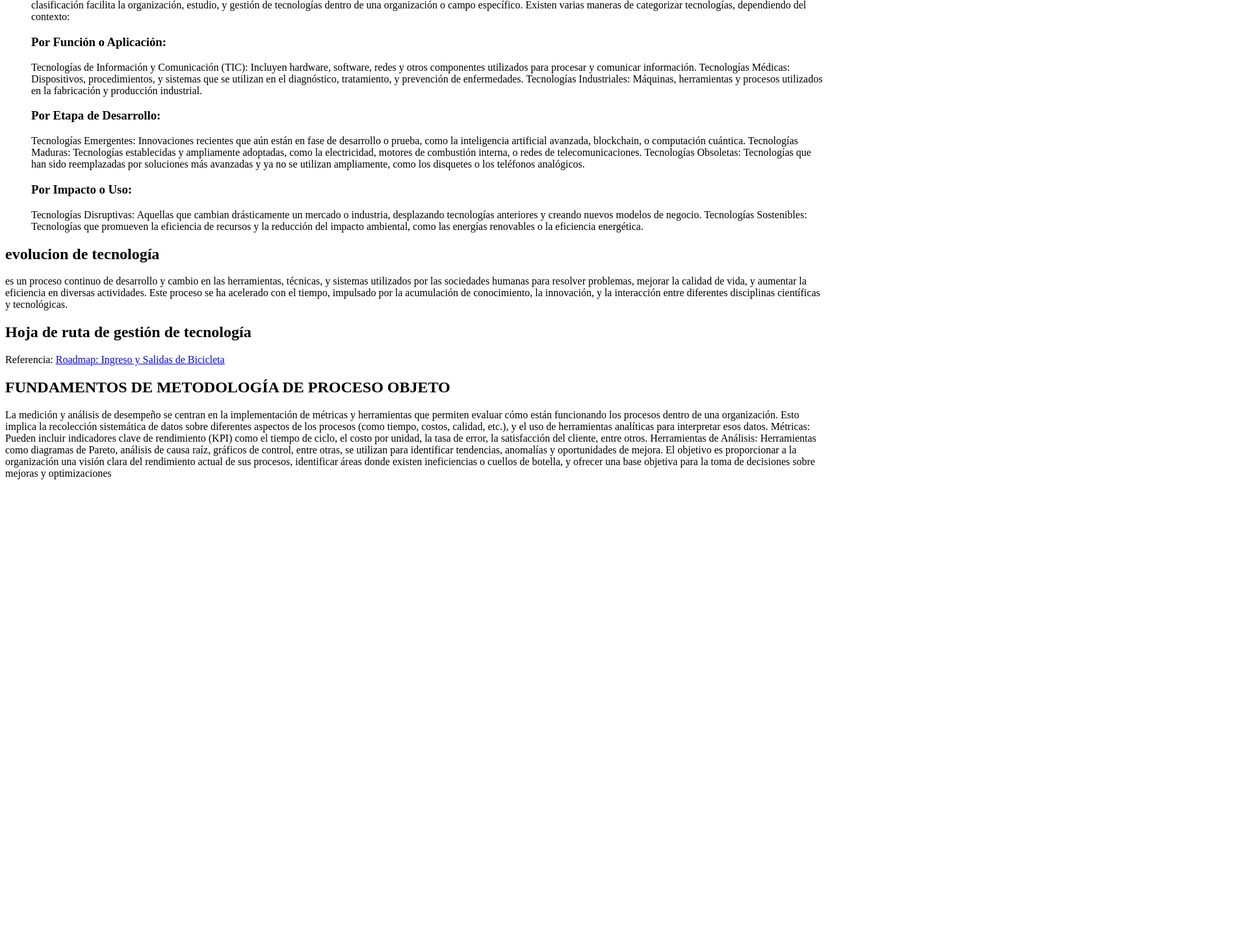
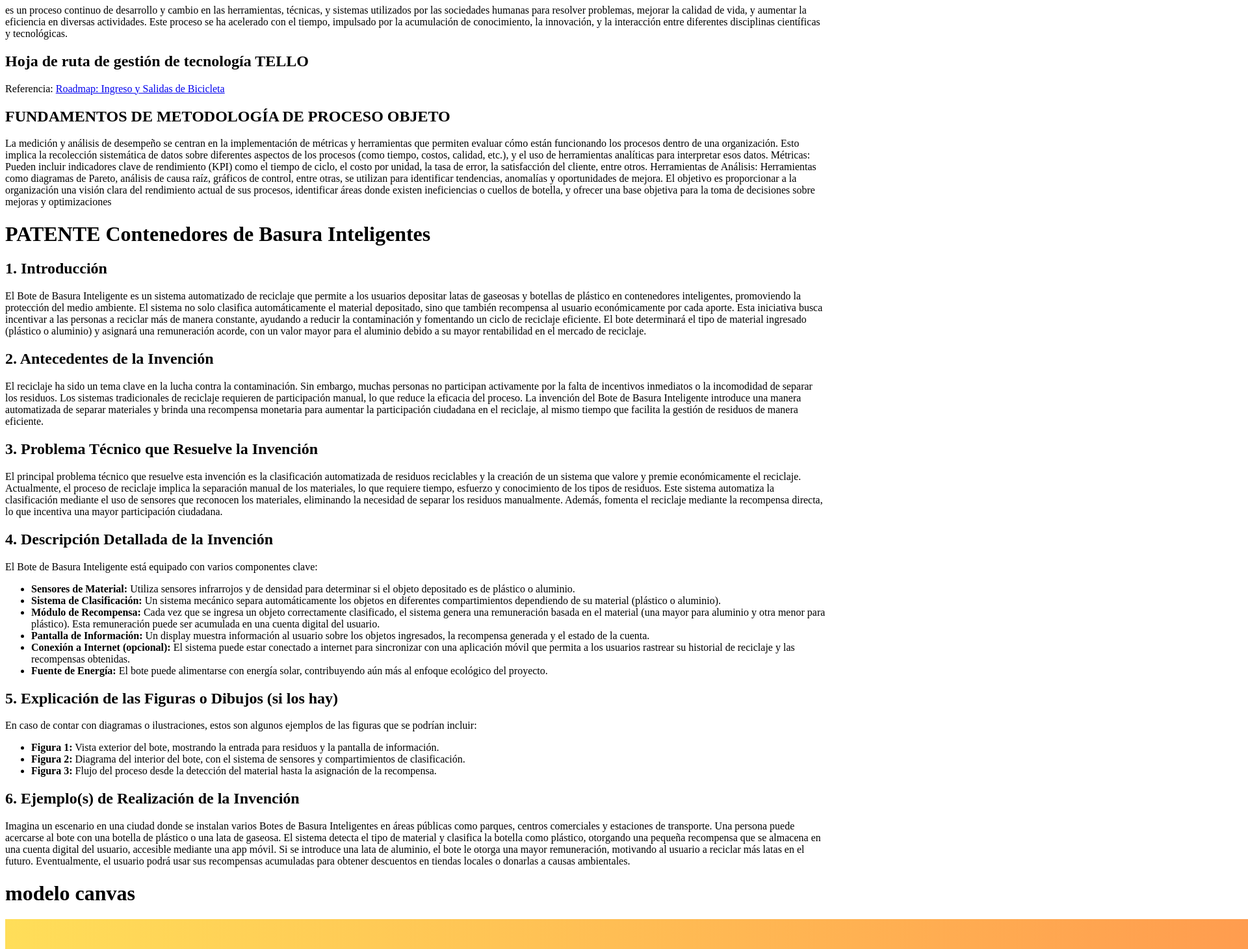
Before and after one commit to OMAR-GABRIEL/gestion_tecnologica2, a plain HTML site: page index.html in a window 1280 px wide. Shown: the part 709-2170 px from the top of the page at 65% size, 1920 px wide, since content can reach past the window. Before the commit the page ends 1463 px from the top, so only its background shows below. Drawn offline with Linux system fonts and the light colour scheme.

Commit message:
Update index.html

```diff
--- a/index.html
+++ b/index.html
@@ -8,55 +8,6 @@
 </head>
 
 <body>
-
-    <p> La ciberseguridad es un aspecto fundamental en la era actual,
-        ya que la tecnología avanza rápidamente y, al mismo tiempo,
-        los hackers se vuelven cada vez más sofisticados en sus herramientas.
-        Por esta razón, es crucial ser más cuidadosos con los datos que manejamos y
-        con la información que compartimos en las redes sociales. Un descuido puede resultar en la pérdida de nuestros
-        datos.
-
-        Podemos comparar la ciberseguridad con la seguridad en nuestro hogar: si mantenemos nuestras
-        puertas y ventanas bien cerradas, los intrusos no podrán entrar. Sin embargo, si dejamos alguna puerta o
-        ventana abierta, alguien no deseado podría colarse. De la misma manera, en el ámbito cibernético, debemos ser
-        extremadamente cuidadosos para no dejar "puertas abiertas" en nuestras cuentas y sistemas.
-    </p>
-
-    <p>
-        es una rama de la informática que se dedica al desarrollo de sistemas y
-        tecnologías capaces de realizar tareas que normalmente requieren inteligencia humana.
-        Estas tareas incluyen el aprendizaje, el razonamiento, la resolución de problemas,
-        la percepción y la comprensión del lenguaje natural.
-    </p>
-<article>
-    <p>
-        <h1>video inteligencia artificial </h1>
-
-        El presenta grandes avances en la conectividad el internet de las cosas interconexión digital de dispositivos en
-        el
-        hogar la oficina y a nivel mundial
-        mediante servicios en la nube donde dispositivos y artefactos se comunican y responden a nuestras instrucciones
-        de voz e inteligencia artificial aplica la
-        creación de máquinas que imitan las funciones cognitivas de los seres humanos esta tecnología se utiliza en
-        varias
-        disciplinas como economía medicina transporte software de videojuegos reconocimiento del habla la robótica que
-        es el diseño y fabricación de robots los robots
-        maquinarias y dispositivos autónomos con comportamientos avanzados y evolutivos las cripto monedas son un tipo
-        de divisa digital que utiliza una tecnología de
-        registro distribuido permite registrar y sincronizar transacciones entre múltiples usuarios
-
-    </p>
-</article>
-
-<article>
-    <h1 > inteligencia artificial jueves noche  </h1>
-    la inteligencia artificial
-     cómo funcionan los nodos y cómo se utilizan en diferentes estructuras y algoritmos es fundamental para
-    resolver problemas complejos de manera eficiente y diseñar sistemas robustos y escalables.
-    La habilidad para manipular y aplicar nodos de manera efectiva es una parte clave del conocimiento y
-    habilidades necesarias en la ingeniería informática
-</article>
-
 
      <h1> DEFINICION DE GESSION DE TECNOLOGIA</h1>
 
@@ -107,7 +58,7 @@
          diferentes disciplinas científicas y tecnológicas.</p>
 
 
-     <h2>Hoja de ruta de gestión de tecnología</h2>
+         <h2>Hoja de ruta de gestión de tecnología TELLO</h2>
          <p>Referencia: <a href="https://trello.com/invite/b/66d7acd491c485a31eb23d8c/ATTI09e85f8e3c20707db17300f12f2b1e3c97314062/roadmap-ingreso-y-salidas-de-bicicleta" target="_blank">Roadmap: Ingreso y Salidas de Bicicleta</a></p>
 
     <h2>FUNDAMENTOS DE METODOLOGÍA DE
@@ -127,6 +78,94 @@
 
         </p>
     </article>
+
+
+
+
+    <h1>PATENTE Contenedores de Basura Inteligentes</h1>
+
+    <h2>1. Introducción</h2>
+    <p>
+        El Bote de Basura Inteligente es un sistema automatizado de reciclaje que permite a los usuarios depositar latas
+        de gaseosas y botellas de plástico en contenedores inteligentes, promoviendo la protección del medio ambiente.
+        El sistema no solo clasifica automáticamente el material depositado, sino que también recompensa al usuario
+        económicamente por cada aporte.
+        Esta iniciativa busca incentivar a las personas a reciclar más de manera constante, ayudando a reducir la
+        contaminación y fomentando un ciclo de reciclaje eficiente. El bote determinará el tipo de material ingresado
+        (plástico o aluminio) y asignará una remuneración acorde, con un valor mayor para el aluminio debido a su mayor
+        rentabilidad en el mercado de reciclaje.
+    </p>
+
+    <h2>2. Antecedentes de la Invención</h2>
+    <p>
+        El reciclaje ha sido un tema clave en la lucha contra la contaminación. Sin embargo, muchas personas no
+        participan activamente por la falta de incentivos inmediatos o la incomodidad de separar los residuos. Los
+        sistemas tradicionales de reciclaje requieren de participación manual, lo que reduce la eficacia del proceso.
+        La invención del Bote de Basura Inteligente introduce una manera automatizada de separar materiales y brinda una
+        recompensa monetaria para aumentar la participación ciudadana en el reciclaje, al mismo tiempo que facilita la
+        gestión de residuos de manera eficiente.
+    </p>
+
+    <h2>3. Problema Técnico que Resuelve la Invención</h2>
+    <p>
+        El principal problema técnico que resuelve esta invención es la clasificación automatizada de residuos
+        reciclables y la creación de un sistema que valore y premie económicamente el reciclaje.
+        Actualmente, el proceso de reciclaje implica la separación manual de los materiales, lo que requiere tiempo,
+        esfuerzo y conocimiento de los tipos de residuos. Este sistema automatiza la clasificación mediante el uso de
+        sensores que reconocen los materiales, eliminando la necesidad de separar los residuos manualmente. Además,
+        fomenta el reciclaje mediante la recompensa directa, lo que incentiva una mayor participación ciudadana.
+    </p>
+
+    <h2>4. Descripción Detallada de la Invención</h2>
+    <p>
+        El Bote de Basura Inteligente está equipado con varios componentes clave:
+    </p>
+    <ul>
+        <li><strong>Sensores de Material:</strong> Utiliza sensores infrarrojos y de densidad para determinar si el
+            objeto depositado es de plástico o aluminio.</li>
+        <li><strong>Sistema de Clasificación:</strong> Un sistema mecánico separa automáticamente los objetos en
+            diferentes compartimientos dependiendo de su material (plástico o aluminio).</li>
+        <li><strong>Módulo de Recompensa:</strong> Cada vez que se ingresa un objeto correctamente clasificado, el
+            sistema genera una remuneración basada en el material (una mayor para aluminio y otra menor para plástico).
+            Esta remuneración puede ser acumulada en una cuenta digital del usuario.</li>
+        <li><strong>Pantalla de Información:</strong> Un display muestra información al usuario sobre los objetos
+            ingresados, la recompensa generada y el estado de la cuenta.</li>
+        <li><strong>Conexión a Internet (opcional):</strong> El sistema puede estar conectado a internet para
+            sincronizar con una aplicación móvil que permita a los usuarios rastrear su historial de reciclaje y las
+            recompensas obtenidas.</li>
+        <li><strong>Fuente de Energía:</strong> El bote puede alimentarse con energía solar, contribuyendo aún más al
+            enfoque ecológico del proyecto.</li>
+    </ul>
+
+    <h2>5. Explicación de las Figuras o Dibujos (si los hay)</h2>
+    <p>
+        En caso de contar con diagramas o ilustraciones, estos son algunos ejemplos de las figuras que se podrían
+        incluir:
+    </p>
+    <ul>
+        <li><strong>Figura 1:</strong> Vista exterior del bote, mostrando la entrada para residuos y la pantalla de
+            información.</li>
+        <li><strong>Figura 2:</strong> Diagrama del interior del bote, con el sistema de sensores y compartimientos de
+            clasificación.</li>
+        <li><strong>Figura 3:</strong> Flujo del proceso desde la detección del material hasta la asignación de la
+            recompensa.</li>
+    </ul>
+
+    <h2>6. Ejemplo(s) de Realización de la Invención</h2>
+    <p>
+        Imagina un escenario en una ciudad donde se instalan varios Botes de Basura Inteligentes en áreas públicas como
+        parques, centros comerciales y estaciones de transporte. Una persona puede acercarse al bote con una botella de
+        plástico o una lata de gaseosa. El sistema detecta el tipo de material y clasifica la botella como plástico,
+        otorgando una pequeña recompensa que se almacena en una cuenta digital del usuario, accesible mediante una app
+        móvil. Si se introduce una lata de aluminio, el bote le otorga una mayor remuneración, motivando al usuario a
+        reciclar más latas en el futuro.
+        Eventualmente, el usuario podrá usar sus recompensas acumuladas para obtener descuentos en tiendas locales o
+        donarlas a causas ambientales.
+    </p>
+
+<h1> modelo canvas</h1>
+<img src="modelo.png" alt="">
+
 </body>
 
 </html>
```
Lines whose indentation alone changed are shown as unchanged.
